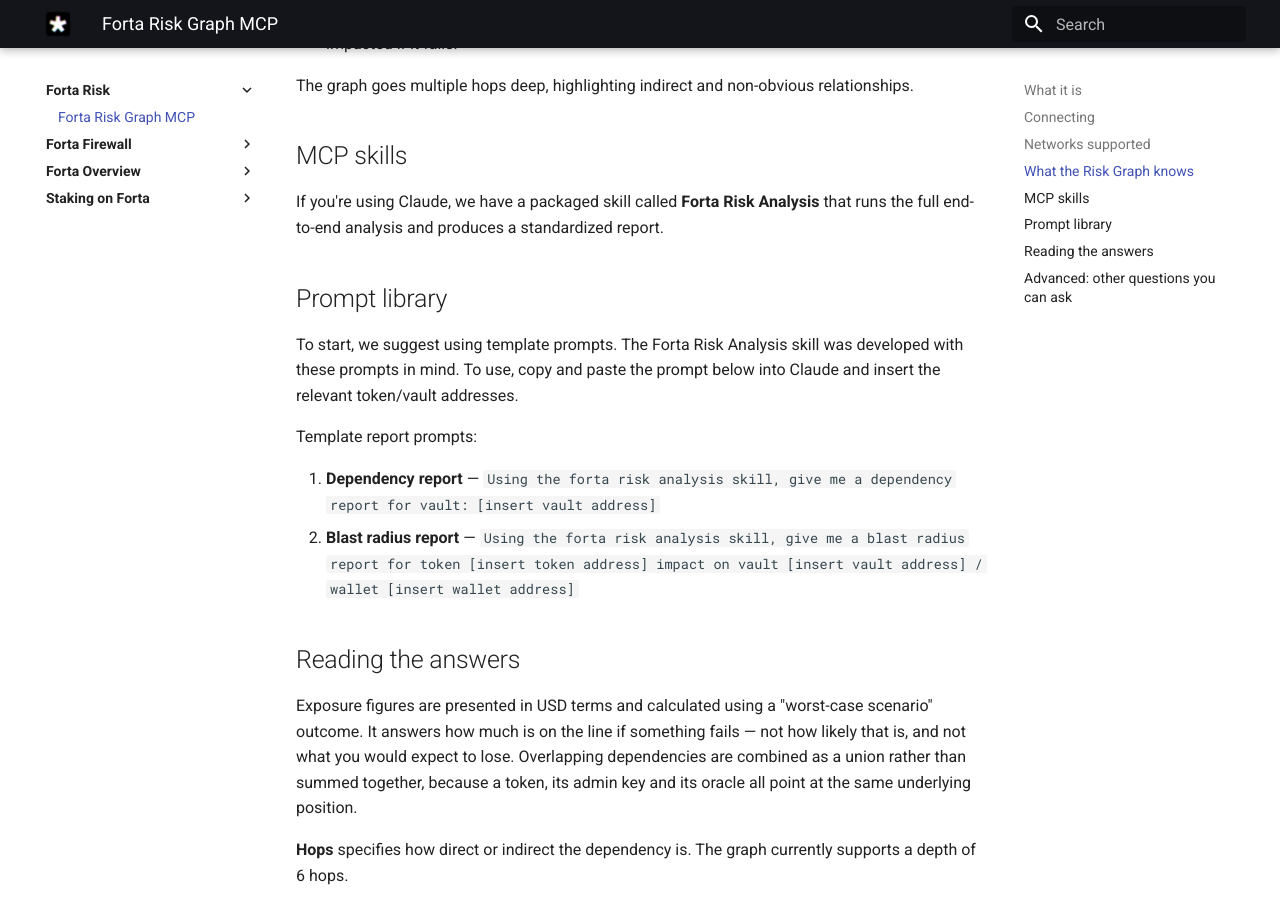
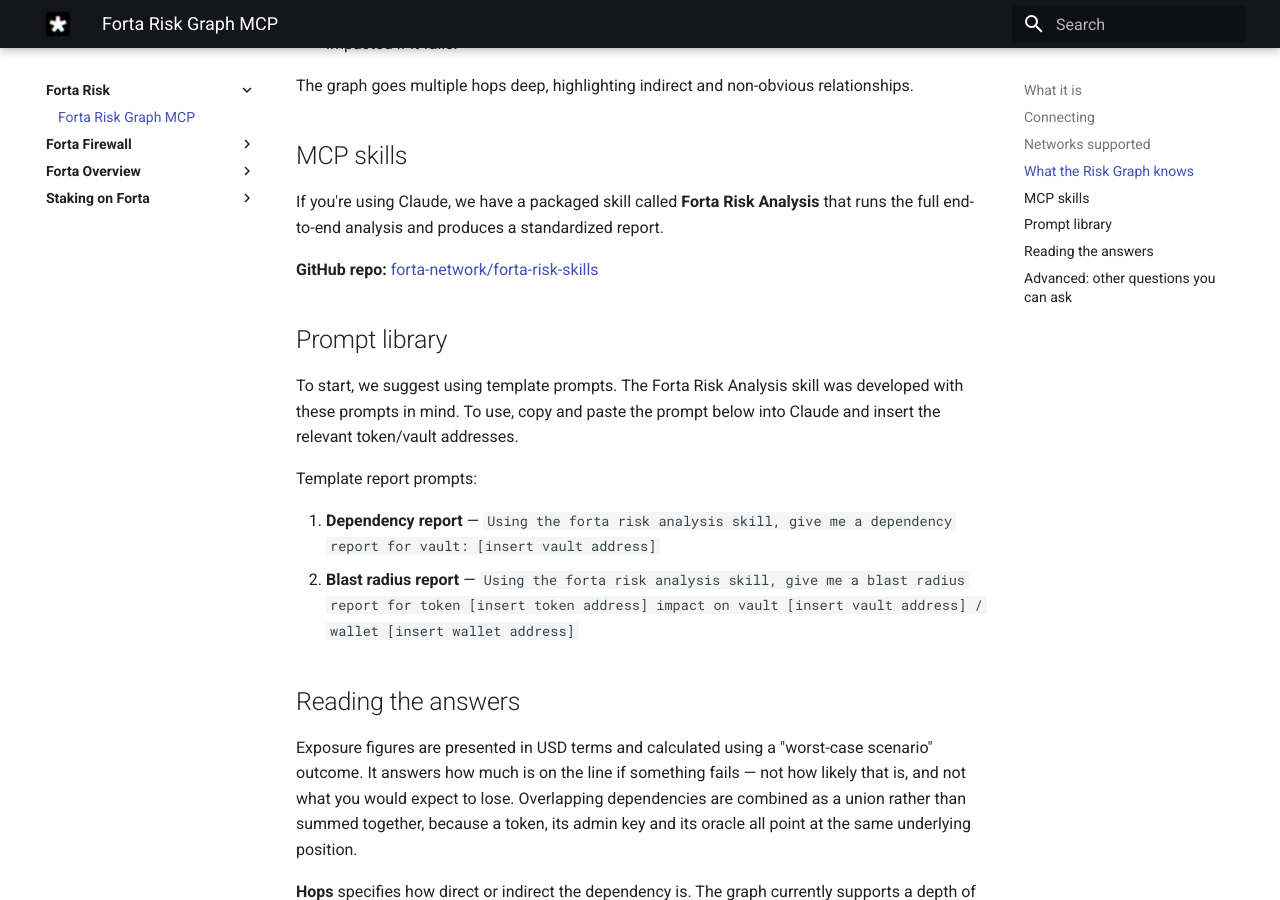
Before and after one commit to forta-network/docs, an MkDocs documentation site: the page built from docs/forta-risk-graph-mcp.md, in a window 1280 px wide and 900 px high, scrolled down 1694 px. Built offline with MkDocs 1.6.1 and Material for MkDocs 9.7.7, drawn with Linux system fonts in a browser that asks for light colours.

Commit message:
docs(forta-risk): add Forta Risk Analysis skill GitHub repo link
Co-Authored-By: Claude Opus 4.8 <noreply@anthropic.com>

```diff
--- a/docs/forta-risk-graph-mcp.md
+++ b/docs/forta-risk-graph-mcp.md
@@ -54,6 +54,8 @@ The graph goes multiple hops deep, highlighting indirect and non-obvious relatio
 
 If you're using Claude, we have a packaged skill called **Forta Risk Analysis** that runs the full end-to-end analysis and produces a standardized report.
 
+**GitHub repo:** [forta-network/forta-risk-skills](https://github.com/forta-network/forta-risk-skills)
+
 ## Prompt library
 
 To start, we suggest using template prompts. The Forta Risk Analysis skill was developed with these prompts in mind. To use, copy and paste the prompt below into Claude and insert the relevant token/vault addresses.
```
